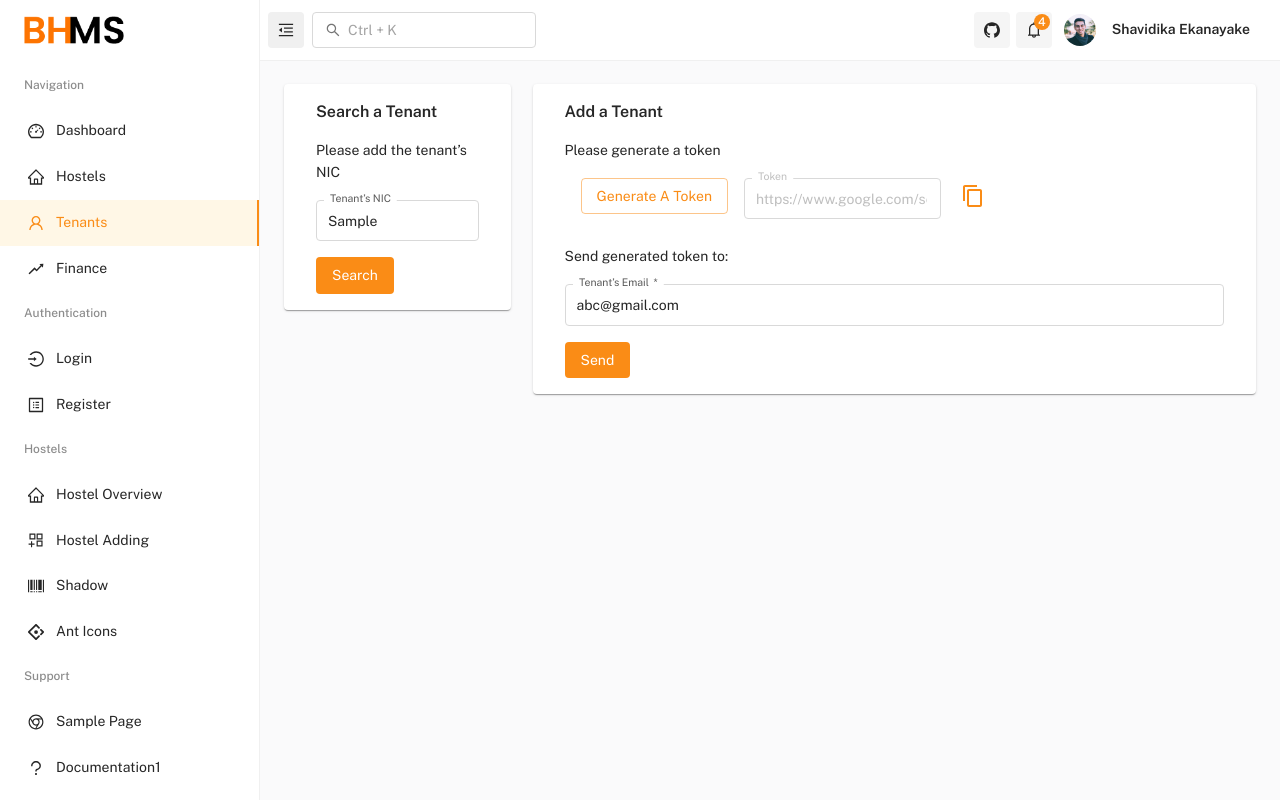
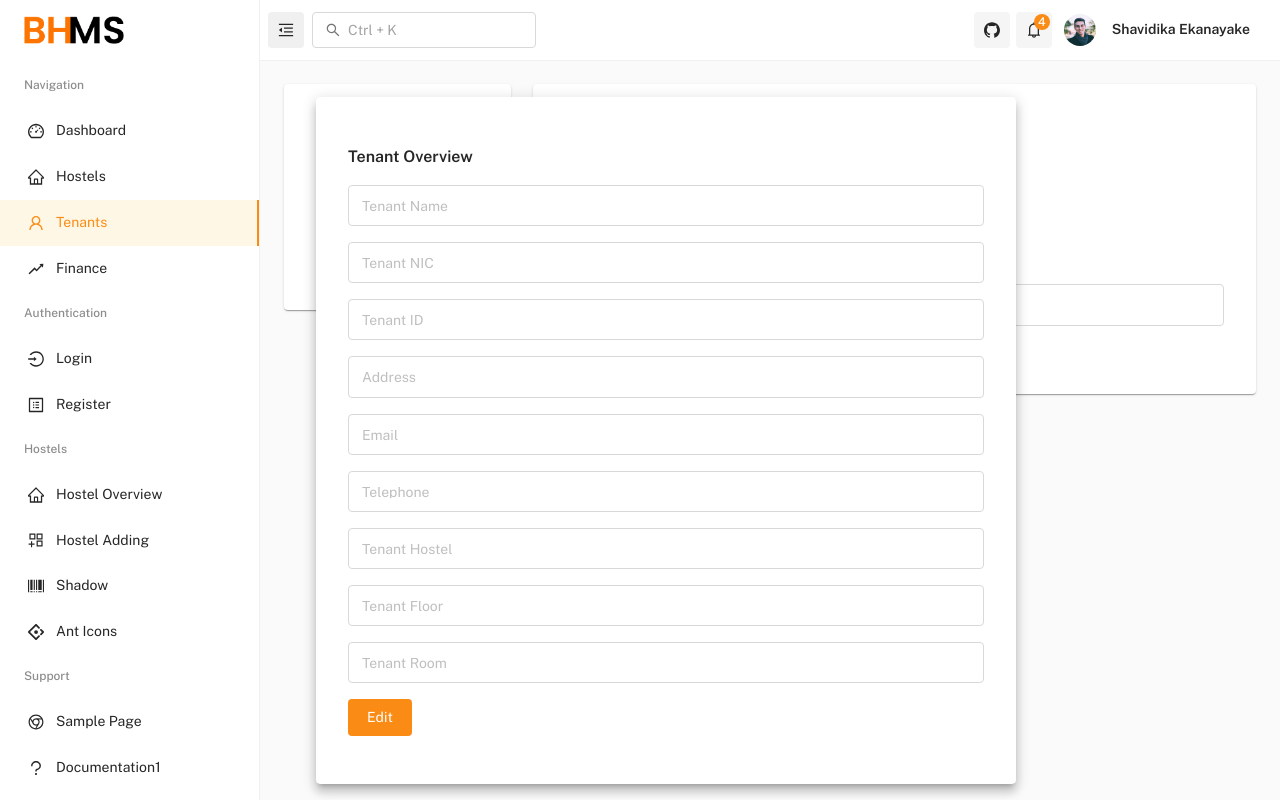
Before and after one commit to Boarding-House-Management-System/Boarding-House-Management-System-Project, a React (Create React App) app in the folder frontend/: page /tenants in a window 1280 px wide. Both pictures are taken after typing "Sample" into the empty fields and a click on the button "Search". Built offline with nearby package versions, Linux system fonts and the light colour scheme.

Commit message:
Tenant Overview Popup v1.0

```diff
--- a/frontend/src/pages/components-overview/RoomOverviewPopup.js
+++ b/frontend/src/pages/components-overview/RoomOverviewPopup.js
@@ -97,6 +97,7 @@ const RoomOverviewPopup = () => {
 
 export default RoomOverviewPopup;
 
+//v0.0
 // import React from 'react';
 // import { Paper, TextField, Typography } from '../../../node_modules/@mui/material/index';
 
--- /dev/null
+++ b/frontend/src/pages/components-overview/TenantOverviewPopup.js
@@ -0,0 +1,138 @@
+import React, { useState } from 'react';
+import { Paper, TextField, Typography, Button } from '@mui/material';
+
+import { Box } from '../../../node_modules/@mui/material/index';
+
+const TenantOverviewPopup = () => {
+  const [editMode, setEditMode] = useState(false);
+  const [tenantName, setTenantName] = useState('');
+  const [tenantID, setTenantID] = useState('');
+  const [tenantNIC, setTenantNIC] = useState('');
+  const [tenantAddress, setTenantAddress] = useState('');
+  const [tenantEmail, setTenantEmail] = useState('');
+  const [tenantTP, setTenantTP] = useState('');
+  const [tenantHostel, setTenantHostel] = useState('');
+  const [tenantFloor, setTenantFloor] = useState('');
+  const [tenantRoom, setTenantRoom] = useState('');
+
+  const handleEdit = () => {
+    setEditMode(true);
+  };
+
+  const handleSave = () => {
+    // Save the edited data
+    setEditMode(false);
+  };
+
+  return (
+    <Paper sx={{ p: 4, maxWidth: 700 }}>
+      <Typography variant="h5" sx={{ pt: 2 }}>
+        Tenant Overview
+      </Typography>
+      <TextField
+        sx={{ mt: 2 }}
+        fullWidth
+        id="tenantName"
+        label="Tenant Name"
+        variant="outlined"
+        disabled={!editMode}
+        value={tenantName}
+        onChange={(e) => setTenantName(e.target.value)}
+      />
+      <TextField
+        sx={{ mt: 2 }}
+        fullWidth
+        id="tenantNIC"
+        label="Tenant NIC"
+        variant="outlined"
+        disabled={!editMode}
+        value={tenantNIC}
+        onChange={(e) => setTenantNIC(e.target.value)}
+      />
+      <TextField
+        sx={{ mt: 2 }}
+        fullWidth
+        id="tenantID"
+        label="Tenant ID"
+        variant="outlined"
+        disabled={!editMode}
+        value={tenantID}
+        onChange={(e) => setTenantID(e.target.value)}
+      />
+      <TextField
+        sx={{ mt: 2 }}
+        fullWidth
+        id="tenantAddress"
+        label="Address"
+        variant="outlined"
+        disabled={!editMode}
+        value={tenantAddress}
+        onChange={(e) => setTenantAddress(e.target.value)}
+      />
+      <TextField
+        sx={{ mt: 2 }}
+        fullWidth
+        id="tenantEmail"
+        label="Email"
+        variant="outlined"
+        disabled={!editMode}
+        value={tenantEmail}
+        onChange={(e) => setTenantEmail(e.target.value)}
+      />
+      <TextField
+        sx={{ mt: 2 }}
+        fullWidth
+        id="tenantTP"
+        label="Telephone"
+        variant="outlined"
+        disabled={!editMode}
+        value={tenantTP}
+        onChange={(e) => setTenantTP(e.target.value)}
+      />
+      <TextField
+        sx={{ mt: 2 }}
+        fullWidth
+        id="tenantHostel"
+        label="Tenant Hostel"
+        variant="outlined"
+        disabled={!editMode}
+        value={tenantHostel}
+        onChange={(e) => setTenantHostel(e.target.value)}
+      />
+      <TextField
+        sx={{ mt: 2 }}
+        fullWidth
+        id="tenantFloor"
+        label="Tenant Floor"
+        variant="outlined"
+        disabled={!editMode}
+        value={tenantFloor}
+        onChange={(e) => setTenantFloor(e.target.value)}
+      />
+      <TextField
+        sx={{ mt: 2 }}
+        fullWidth
+        id="tenantRoom"
+        label="Tenant Room"
+        variant="outlined"
+        disabled={!editMode}
+        value={tenantRoom}
+        onChange={(e) => setTenantRoom(e.target.value)}
+      />
+
+      <Box sx={{ pt: 2, pb: 2 }}>
+        {editMode ? (
+          <Button variant="contained" onClick={handleSave}>
+            Save
+          </Button>
+        ) : (
+          <Button variant="contained" onClick={handleEdit}>
+            Edit
+          </Button>
+        )}
+      </Box>
+    </Paper>
+  );
+};
+
+export default TenantOverviewPopup;
--- a/frontend/src/pages/tenants/TenantsPage.js
+++ b/frontend/src/pages/tenants/TenantsPage.js
@@ -1,13 +1,33 @@
+import React from 'react';
+
 // material-ui
 import { Typography } from '@mui/material';
 import ContentCopyIcon from '@mui/icons-material/ContentCopy';
 
 // project import
-import { Button, Grid, Paper, TextField } from '../../../node_modules/@mui/material/index';
+import { Button, Grid, Paper, Popover, TextField } from '../../../node_modules/@mui/material/index';
+
+// test import
+import TOPopup from '../components-overview/TenantOverviewPopup';
 
 // ==============================|| SAMPLE PAGE ||============================== //
 
-const TenantsPage = () => (
+const TenantsPage = () => {
+  // export popover
+  const [anchorEl, setAnchorEl] = React.useState(null);
+
+  const handleClick = (event) => {
+    setAnchorEl(event.currentTarget);
+  };
+
+  const handleClose = () => {
+    setAnchorEl(null);
+  };
+
+  const open = Boolean(anchorEl);
+  const id = open ? 'simple-popover' : undefined;
+
+  return (
     <Grid container rowSpacing={4.5} columnSpacing={2.75}>
       {/* Search A Tenant */}
       <Grid item xs={12} md={12} lg={3}>
@@ -19,9 +39,21 @@ const TenantsPage = () => (
           <form>
             <TextField sx={{ mt: 2 }} id="TenantNIC" label="Tenant’s NIC " variant="outlined" />
           </form>
-        <Button sx={{ mt: 2, mb: 2 }} variant="contained">
+          <Button sx={{ mt: 2, mb: 2 }} variant="contained" onClick={handleClick}>
             Search
           </Button>
+          <Popover
+            id={id}
+            open={open}
+            anchorEl={anchorEl}
+            onClose={handleClose}
+            anchorOrigin={{
+              vertical: 'bottom',
+              horizontal: 'left'
+            }}
+          >
+            <TOPopup />
+          </Popover>
         </Paper>
       </Grid>
 
@@ -69,7 +101,12 @@ const TenantsPage = () => (
           </Button>
         </Paper>
       </Grid>
+
+      {/* <Grid item xs={12}>
+      <Pop />
+    </Grid> */}
     </Grid>
   );
+};
 
 export default TenantsPage;
```
Also changed, not shown: frontend/src/pages/components-overview/RoomOverwiewPopupTable.js (+74 -72 lines). Lines whose indentation alone changed are shown as unchanged.
